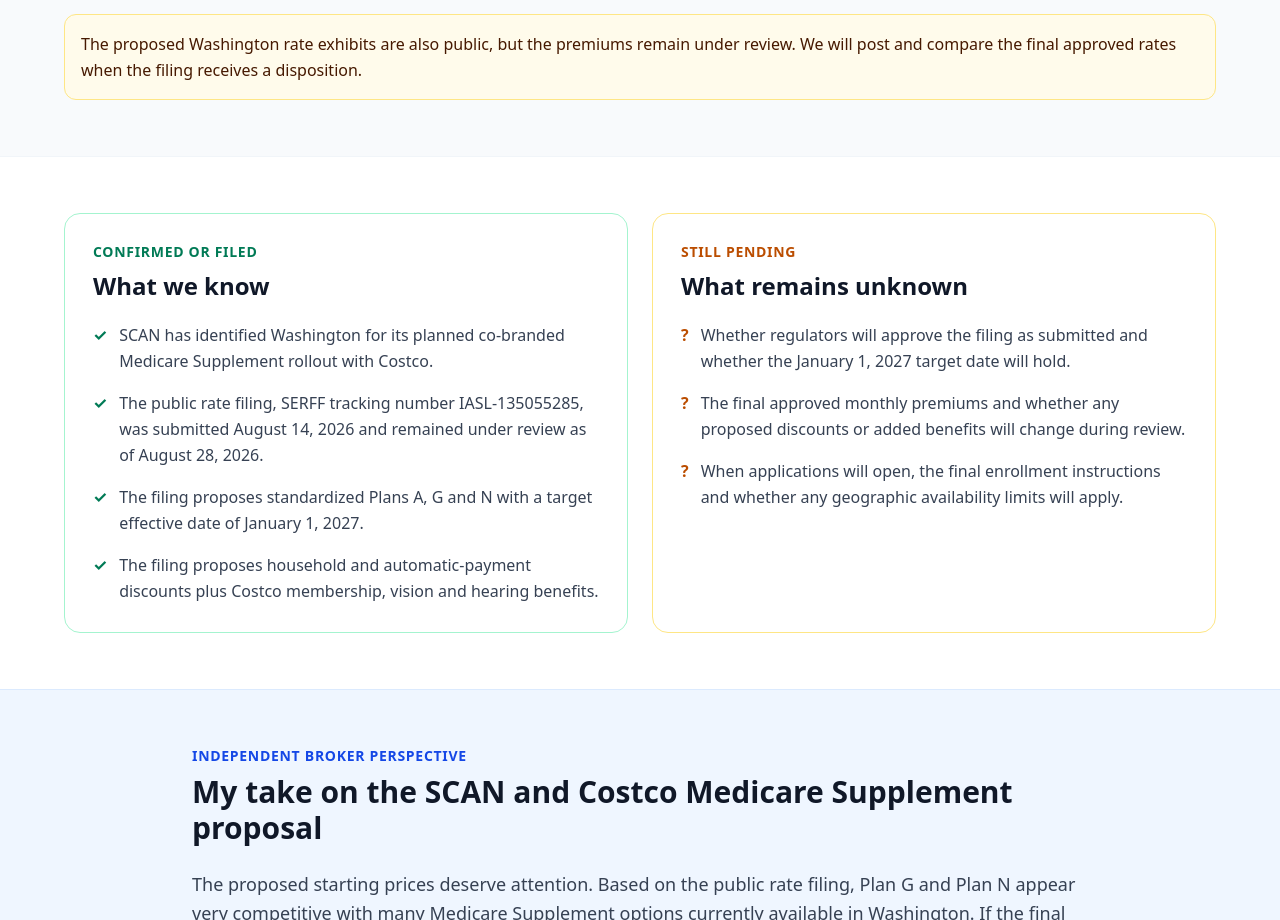
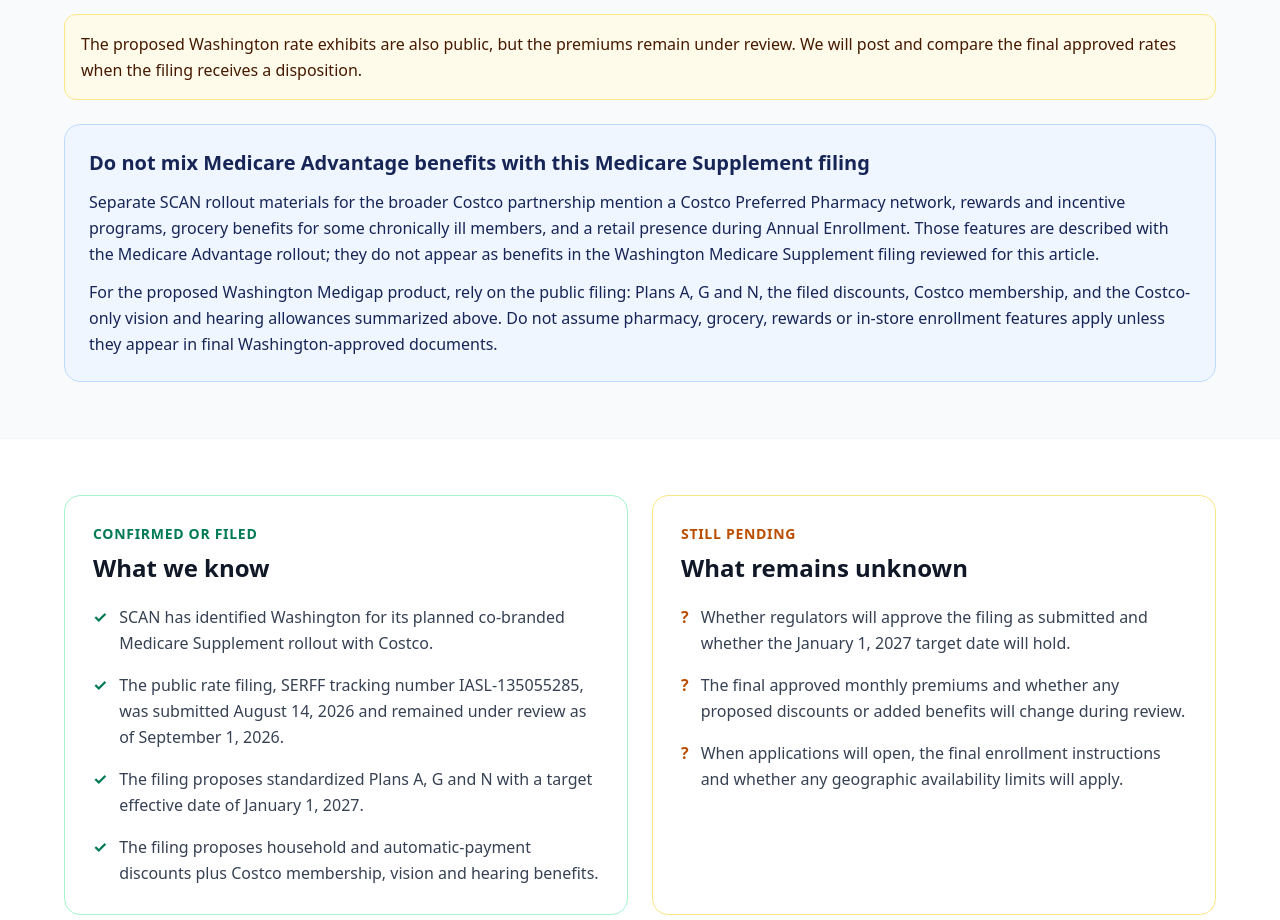
Before and after one commit to DevonWest/medicare-spokane-site, a Next.js app: page /costco-scan-medicare-spokane in a window 1280 px wide. Shown: the part 1880-2800 px from the top of the page. Built offline with nearby package versions, Linux system fonts and the light colour scheme; no server answers.

Commit message:
Clarify Costco SCAN Medicare Advantage benefit distinctions

```diff
--- a/app/costco-scan-medicare-spokane/page.tsx
+++ b/app/costco-scan-medicare-spokane/page.tsx
@@ -76,7 +76,7 @@
 
 const knownItems = [
   "SCAN has identified Washington for its planned co-branded Medicare Supplement rollout with Costco.",
-  "The public rate filing, SERFF tracking number IASL-135055285, was submitted August 14, 2026 and remained under review as of August 28, 2026.",
+  "The public rate filing, SERFF tracking number IASL-135055285, was submitted August 14, 2026 and remained under review as of September 1, 2026.",
   "The filing proposes standardized Plans A, G and N with a target effective date of January 1, 2027.",
   "The filing proposes household and automatic-payment discounts plus Costco membership, vision and hearing benefits.",
 ];
@@ -159,7 +159,7 @@
                 not yet approved or open for enrollment.
               </p>
               <p className="mt-3 leading-relaxed">
-                The rate filing was submitted on August 14, 2026. As of August 28, the Washington
+                The rate filing was submitted on August 14, 2026. As of September 1, the Washington
                 filing record still showed <strong>Review Pending</strong>. Every premium, discount,
                 benefit and date below should be read as proposed and subject to change.
               </p>
@@ -220,6 +220,25 @@
               review. We will post and compare the final approved rates when the filing receives a
               disposition.
             </p>
+            <div className="mt-6 rounded-2xl border border-blue-200 bg-blue-50 p-6 text-blue-950">
+              <h3 className="text-xl font-bold">
+                Do not mix Medicare Advantage benefits with this Medicare Supplement filing
+              </h3>
+              <p className="mt-3 leading-relaxed">
+                Separate SCAN rollout materials for the broader Costco partnership mention a Costco
+                Preferred Pharmacy network, rewards and incentive programs, grocery benefits for
+                some chronically ill members, and a retail presence during Annual Enrollment. Those
+                features are described with the Medicare Advantage rollout; they do not appear as
+                benefits in the Washington Medicare Supplement filing reviewed for this article.
+              </p>
+              <p className="mt-3 leading-relaxed">
+                For the proposed Washington Medigap product, rely on the public filing: Plans A, G
+                and N, the filed discounts, Costco membership, and the Costco-only vision and
+                hearing allowances summarized above. Do not assume pharmacy, grocery, rewards or
+                in-store enrollment features apply unless they appear in final Washington-approved
+                documents.
+              </p>
+            </div>
           </div>
         </section>
 
@@ -439,9 +458,14 @@
               <div className="mt-3 space-y-2 leading-relaxed text-gray-700">
                 <p>
                   <time dateTime={marketUpdate.modifiedDate}>{marketUpdate.modifiedLabel}</time> —
-                  Added the public filing status, proposed Plans A, G and N, proposed discounts and
-                  Costco-only benefits, plus independent client-focused commentary. Regulatory
-                  review remains pending.
+                  Verified that the Washington filing remains under review and clarified that
+                  broader Costco and SCAN Medicare Advantage features are not confirmed benefits of
+                  the proposed Washington Medicare Supplement product.
+                </p>
+                <p>
+                  <time dateTime="2026-08-28">August 28, 2026</time> — Added the public filing
+                  status, proposed Plans A, G and N, proposed discounts and Costco-only benefits,
+                  plus independent client-focused commentary.
                 </p>
                 <p>
                   <time dateTime="2026-08-27">August 27, 2026</time> — Updated after SCAN identified
```
